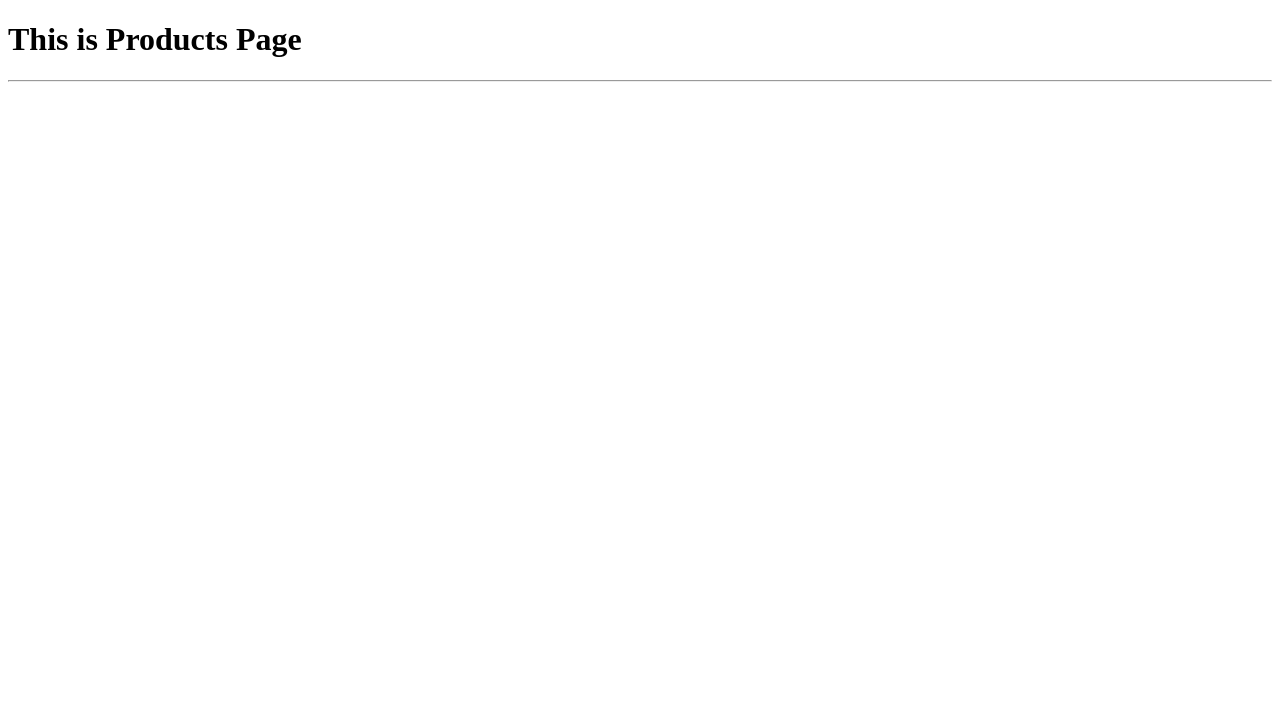
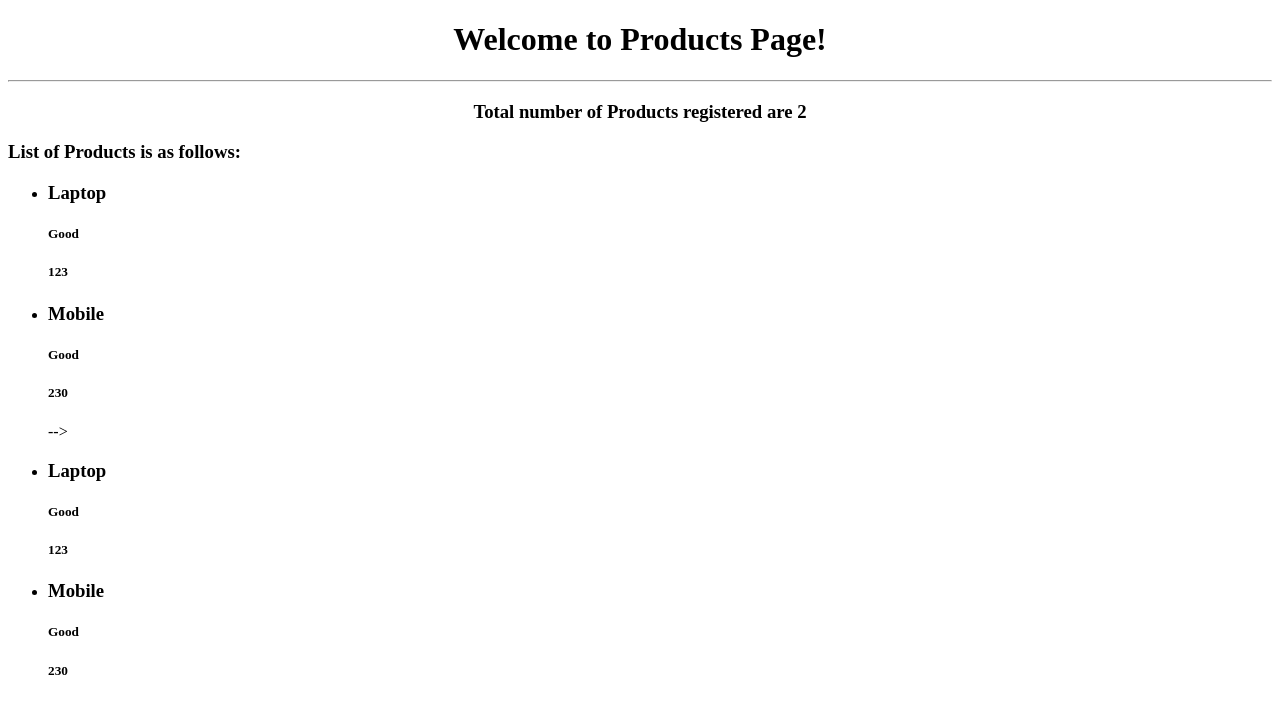
Before and after one commit to vinaykumar7686/Learn_Django, a Django app: page /products/ in a window 1280 px wide. Shown: the top 714 px of the page. Run offline with Django 3.2, Linux system fonts and the light colour scheme; data comes from the database, SQL or seed files in the repository.

Commit message:
Learnt to use for loop in templates

```diff
--- a/products/views.py
+++ b/products/views.py
@@ -6,7 +6,8 @@ from .models import Products
 def product_home(request):
 
     # return HttpResponse(f'<center><h1>Welcome to Products Home</h1><hr></center>')
-    return render(request, 'product_templates/all_products.html', context = None)
+    obj = Products.objects.all()
+    return render(request, 'product_templates/Products_Home.html', context = {'t_count':len(obj),'objects': obj})
 
 def product_specific(request, pk = 0):
     try:
--- a/templates/base.html
+++ b/templates/base.html
@@ -8,5 +8,7 @@
 <body>
     {% block content %}
     {% endblock %}
+    {% block content2 %}
+    {% endblock %}
 </body>
 </html>
--- /dev/null
+++ b/templates/product_templates/Products_Home.html
@@ -0,0 +1,34 @@
+<!DOCTYPE html>
+<html lang="en">
+<head>
+    <meta charset="UTF-8">
+    <meta name="viewport" content="width=device-width, initial-scale=1.0">
+    <title>{% block title %}{% endblock title %}</title>
+</head>
+<body style="text-align: center;">
+    <h1>Welcome to Products Page!</h1>
+    <hr>
+
+    <h3>Total number of Products registered are {{t_count}}</h3>
+
+    <div style="text-align: left;">
+        <h3>List of Products is as follows:</h3>
+        <ul>
+            <!---For External File
+            {% include 'product_templates/list_of_products.html' with objects=objects %}
+            -->
+
+            {% block list_of_products %}
+                {% for object in objects %}
+                <li>
+                    <h3>{{object.name}}</h3>
+                    <h5>{{object.content}}</h5>
+                    <h5>{{object.price}}</h5>
+                </li>
+                {% endfor %}
+            {% endblock list_of_products %}
+
+        </ul>
+    </div>
+</body>
+</html>
--- a/templates/product_templates/all_products.html
+++ /dev/null
@@ -1,10 +0,0 @@
-{% extends "base.html" %}
-
-{% block title %}
-Products
-{% endblock title %}
-
-{% block content %}
-<h1>This is Products Page</h1>
-<hr>
-{% endblock content %}
--- /dev/null
+++ b/templates/product_templates/list_of_products.html
@@ -0,0 +1,8 @@
+<!--External File being ued via include-->
+{% for object in objects %}
+<li>
+    <h3>{{object.name}}</h3>
+    <h5>{{object.content}}</h5>
+    <h5>{{object.price}}</h5>
+</li>
+{% endfor %}
```
